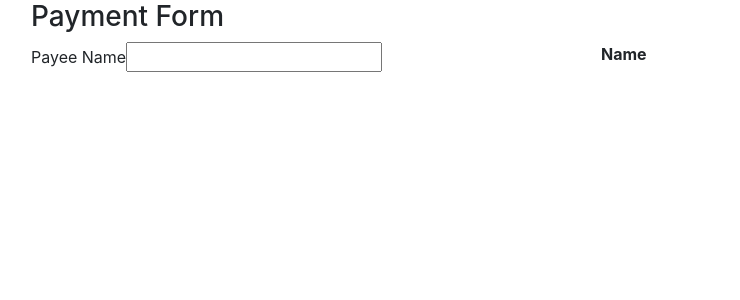
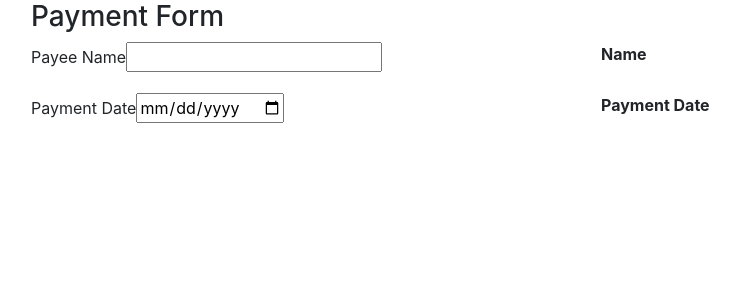
Before and after one commit to JoshSevy/ng-pipes, an Angular app: page / in a window 1280 px wide. Shown: the top 300 px of the page, without its empty margins (54-794 px from the left). Built offline with nearby package versions, Linux system fonts and the light colour scheme.

Commit message:
Add payment date input and render to app

```diff
--- a/src/app/app.component.html
+++ b/src/app/app.component.html
@@ -13,4 +13,17 @@
       </div>
     </div>
   </div>
+
+  <div class="row">
+    <div class="form-group col">
+      <label>Payment Date</label>
+      <input type="date" (input)="onDateChange($event.target.value)" />
+    </div>
+    <div class="col">
+      <label><b>Payment Date</b></label>
+      <div>
+        {{ date  }}
+      </div>
+    </div>
+  </div>
 </div>
--- a/src/app/app.component.ts
+++ b/src/app/app.component.ts
@@ -7,8 +7,13 @@
 })
 export class AppComponent {
   name: string = '';
+  date: string = '';
 
-  onNameChange(value: string) {
+  onNameChange(value: string): void {
     this.name = value;
   }
+
+  onDateChange(value: string): void {
+    this.date = value;
+  }
 }
```
